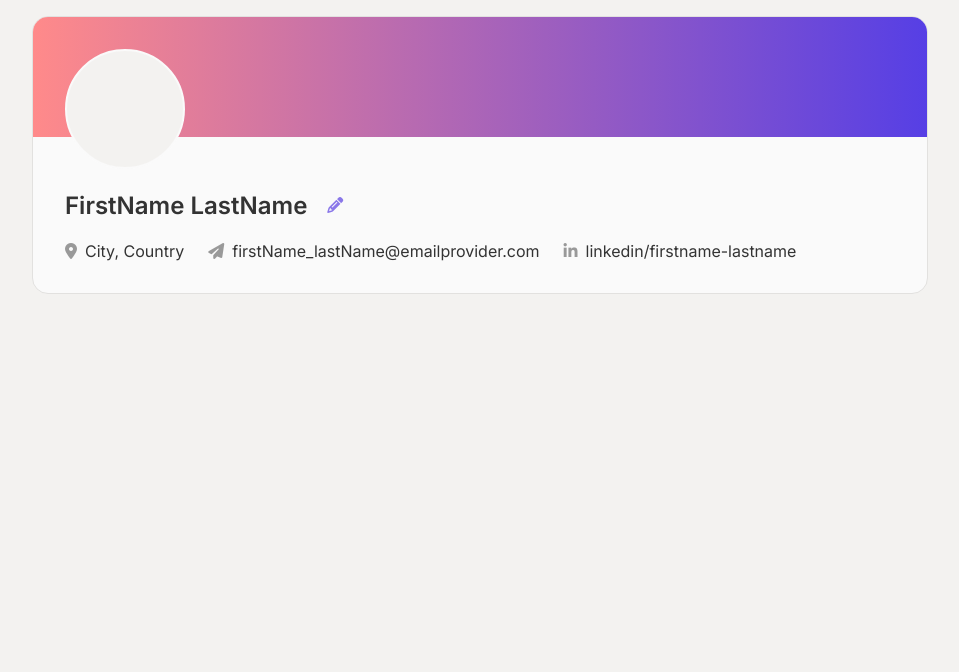
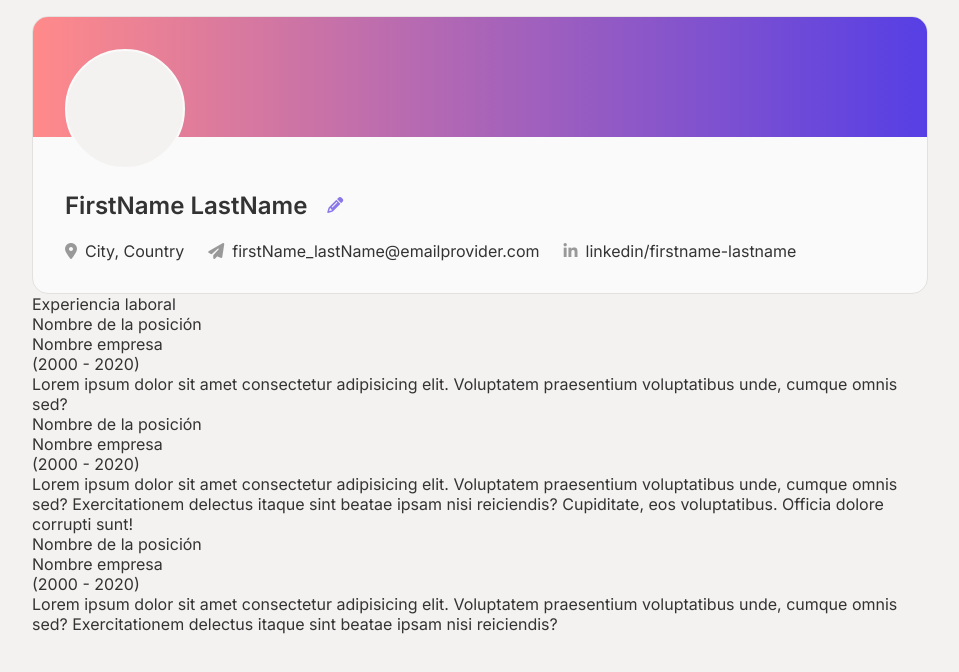
Before and after one commit to MMadlos/cv-app-builder, a React (Vite) app: page / in a window 1280 px wide. Shown: the top 672 px of the page, without its empty margins (160-1119 px from the left). Built offline with nearby package versions, Linux system fonts and the light colour scheme.

Commit message:
Add layout and test content for experience section

```diff
--- a/src/App.jsx
+++ b/src/App.jsx
@@ -6,6 +6,7 @@ import { examplePersonalInfo } from "./example-data"
 
 import PersonalDetails from "./Components/PersonalDetails"
 import EditPersonalDetails from "./Components/EditPersonalDetails"
+import Experience from "./Components/Experience"
 
 function App() {
 	const [isInfoEditing, setInfoEditing] = useState(false)
@@ -36,10 +37,20 @@ function App() {
 		<>
 			<main>
 				{isInfoEditing ? (
-					<EditPersonalDetails onClickReturn={toggleEditInfo} dataToEdit={editedInfo} onChange={handleInfo} onClickSave={handleSaveInfo} />
+					<EditPersonalDetails
+						onClickReturn={toggleEditInfo}
+						dataToEdit={editedInfo}
+						onChange={handleInfo}
+						onClickSave={handleSaveInfo}
+					/>
 				) : (
-					<PersonalDetails personalInfo={personalInfo} onClick={toggleEditInfo} />
-				)}{" "}
+					<PersonalDetails
+						personalInfo={personalInfo}
+						onClick={toggleEditInfo}
+					/>
+				)}
+
+				<Experience />
 			</main>
 		</>
 	)
--- /dev/null
+++ b/src/Components/Experience.jsx
@@ -0,0 +1,32 @@
+import CardExperience from "./Units/experience-card"
+
+function Experience() {
+	return (
+		<section className="experience">
+			<h2>Experiencia laboral</h2>
+			<CardExperience
+				position="Nombre de la posición"
+				companyName="Nombre empresa"
+				startDate="2000"
+				endDate="2020"
+				description="Lorem ipsum dolor sit amet consectetur adipisicing elit. Voluptatem praesentium voluptatibus unde, cumque omnis sed? "
+			/>
+			<CardExperience
+				position="Nombre de la posición"
+				companyName="Nombre empresa"
+				startDate="2000"
+				endDate="2020"
+				description="Lorem ipsum dolor sit amet consectetur adipisicing elit. Voluptatem praesentium voluptatibus unde, cumque omnis sed? Exercitationem delectus itaque sint beatae ipsam nisi reiciendis? Cupiditate, eos voluptatibus. Officia dolore corrupti sunt!"
+			/>
+			<CardExperience
+				position="Nombre de la posición"
+				companyName="Nombre empresa"
+				startDate="2000"
+				endDate="2020"
+				description="Lorem ipsum dolor sit amet consectetur adipisicing elit. Voluptatem praesentium voluptatibus unde, cumque omnis sed? Exercitationem delectus itaque sint beatae ipsam nisi reiciendis? "
+			/>
+		</section>
+	)
+}
+
+export default Experience
--- a/src/Components/PersonalDetails.jsx
+++ b/src/Components/PersonalDetails.jsx
@@ -8,7 +8,9 @@ function PersonalDetails({ personalInfo, onClick }) {
 				<div className="picture"></div>
 				<div className="name">
 					<h1>{fullName ? fullName : "My name"}</h1>
-					<i className="fa-solid fa-pencil" onClick={onClick}></i>
+					<i
+						className="fa-solid fa-pencil"
+						onClick={onClick}></i>
 				</div>
 				<div className="additional-data">
 					<div>
--- a/src/Components/Units/edit-title.jsx
+++ b/src/Components/Units/edit-title.jsx
@@ -1,7 +1,9 @@
 function FormTitle({ title, onClick }) {
 	return (
 		<div className="title">
-			<button className="not-button" onClick={onClick}>
+			<button
+				className="not-button"
+				onClick={onClick}>
 				<i className="fa-solid fa-chevron-left"></i>
 			</button>
 			<h1>{title}</h1>
--- /dev/null
+++ b/src/Components/Units/experience-card.jsx
@@ -0,0 +1,12 @@
+function CardExperience({ position, companyName, startDate, endDate, description }) {
+	return (
+		<div className="experience-card">
+			<h3>{position}</h3>
+			<h4>{companyName}</h4>
+			<p>{`(${startDate} - ${endDate})`}</p>
+			<p>{description}</p>
+		</div>
+	)
+}
+
+export default CardExperience
```
Also changed, not shown: src/Components/EditPersonalDetails.jsx (+40 -6 lines), src/Components/Units/edit-form.jsx (+8 -1 lines).
